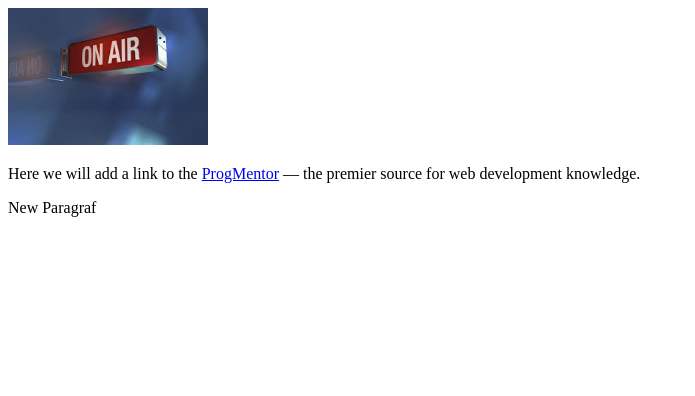
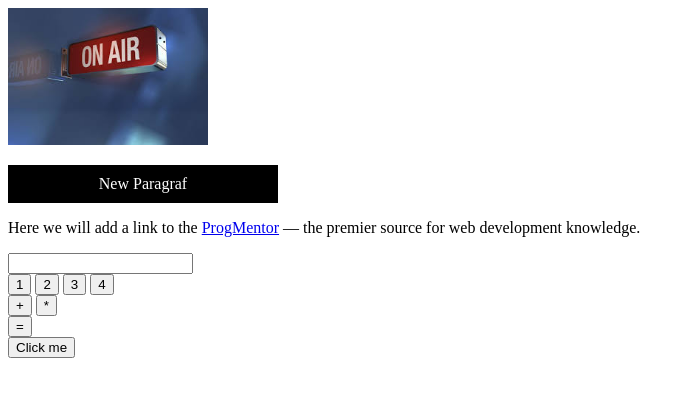
Before and after one commit to ievgenbugai/doom, a plain HTML site: page index.html in a window 1280 px wide. Shown: the whole page, without its empty margins (0-695 px from the left). Drawn offline with Linux system fonts and the light colour scheme.

Commit message:
calculator

```diff
--- /dev/null
+++ b/css/index.css
@@ -0,0 +1,7 @@
+.selected {
+color: white;
+background-color: black;
+padding: 10px;
+width: 250px;
+text-align: center;
+}
--- a/index.html
+++ b/index.html
@@ -4,12 +4,34 @@
     <meta charset="UTF-8">
     <meta name="viewport" content="width=device-width, initial-scale=1.0">
     <title>JS-DOM</title>
+    <link rel="stylesheet" href="css/index.css">
 </head>
 <body>
+    <div class="clock"></div>
     <section>
         <img src="img/grumpy.jpg" alt="Logo radio station" width="200">
         <p>Here we will add a link to the <a href="https://www.mozilla.org/">Mozilla homepage</a></p>
     </section>
+
+    <div class="calculator">
+        <input type="text" class="display">
+        <div  class="digits">
+            <button>1</button>
+            <button>2</button>
+            <button>3</button>
+            <button>4</button>
+        </div>
+        <div class="opers">
+            <button>+</button>
+            <button>*</button>
+        </div>
+        <button class="equals">=</button>
+    </div>
+
+
+    <button class="click-me">Click me</button>
+    <!--<script src="https://code.jquery.com/jquery-3.5.1.min.js"
+        integrity="sha256-9/aliU8dGd2tb6OSsuzixeV4y/faTqgFtohetphbbj0=" crossorigin="anonymous"></script>-->
     <script src="js/index.js"></script>
 </body>
 </html>
--- a/js/index.js
+++ b/js/index.js
@@ -1,13 +1,72 @@
-const link = document.querySelector('a');
-link.textContent = 'ProgMentor';
+const link = document.querySelector("a");
+link.textContent = "ProgMentor";
 //link.innerHTML = "<h1>ProgMentor</h1>";
-link.href = "https://programmingmentor.com.ua"
+link.href = "https://programmingmentor.com.ua";
 
 const sect = document.querySelector("section");
 const para = document.createElement("p");
 sect.appendChild(para);
-para.innerText = 'New Paragraf';
+para.innerText = "New Paragraf";
+para.classList.add("selected"); //задав чорнй стиль
 
-const text = document.createTextNode(" — the premier source for web development knowledge.");//створить текстовий вузел
-const linkPara = document.querySelector("p");//знайде перший параграф і після </а> вставить текстовий вузел
+const text = document.createTextNode(
+  " — the premier source for web development knowledge."
+); //створить текстовий вузел
+const linkPara = document.querySelector("p"); //знайде перший параграф і після </а> вставить текстовий вузел
 linkPara.appendChild(text);
+
+const cloneLinkPara = linkPara.cloneNode(true);
+sect.appendChild(cloneLinkPara);
+sect.removeChild(linkPara);
+
+// for (let i = 1; i <= 100; i++) {
+//   const newPar = document.createElement("p");
+//   newPar.innerText = i;
+//   sect.appendChild(newPar);
+// }
+
+const btn = document.querySelector(".click-me");
+btn.addEventListener("click", buttonCliked);
+function buttonCliked() {
+  const newPar = document.createElement("p");
+  newPar.innerText = "hello";
+  sect.appendChild(newPar);
+}
+
+// JQuery
+//$('.click-me').click(buttonClicked);
+// let clockTimerId;
+// function buttonClicked() {
+//     if (!clockTimerId) {
+//         function updateClock() {
+//             const clockContainer = document.querySelector('.clock');
+//             clockContainer.innerText = (new Date()).toLocaleTimeString();
+//         }
+//         clockTimerId = setInterval(updateClock, 1000);
+//     } else {
+//         clearInterval(clockTimerId);
+//         clockTimerId = null;
+//     }
+// }
+
+//calculator
+const display = document.querySelector('.display');
+
+const digitButtons = document.querySelectorAll('.digits button');
+digitButtons.forEach( button => button.addEventListener('click', digitClicked) );
+
+function digitClicked(ev) {
+   display.value += ev.target.innerText;
+}
+
+const operButtons = document.querySelectorAll('.opers button');
+operButtons.forEach( button => button.addEventListener('click', operClicked) );
+
+function operClicked(ev) {
+   display.value += ev.target.innerText;
+}
+
+const equals = document.querySelector('.equals');
+equals.addEventListener('click', () => {
+    display.value = eval(display.value);
+});
```
